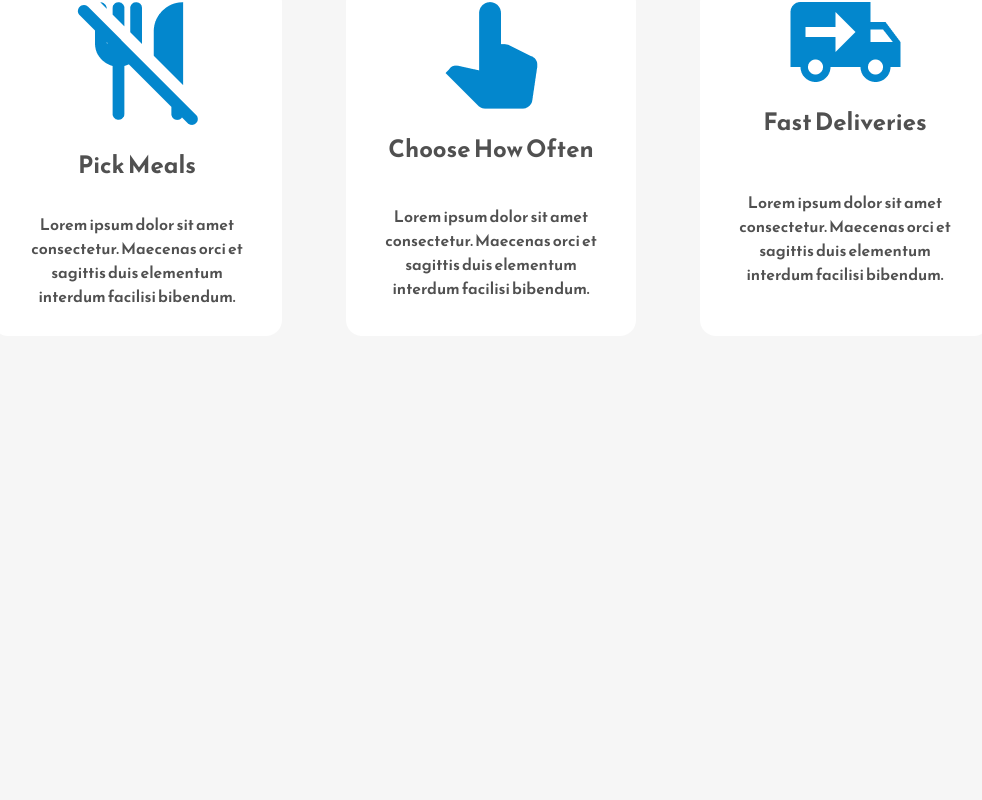
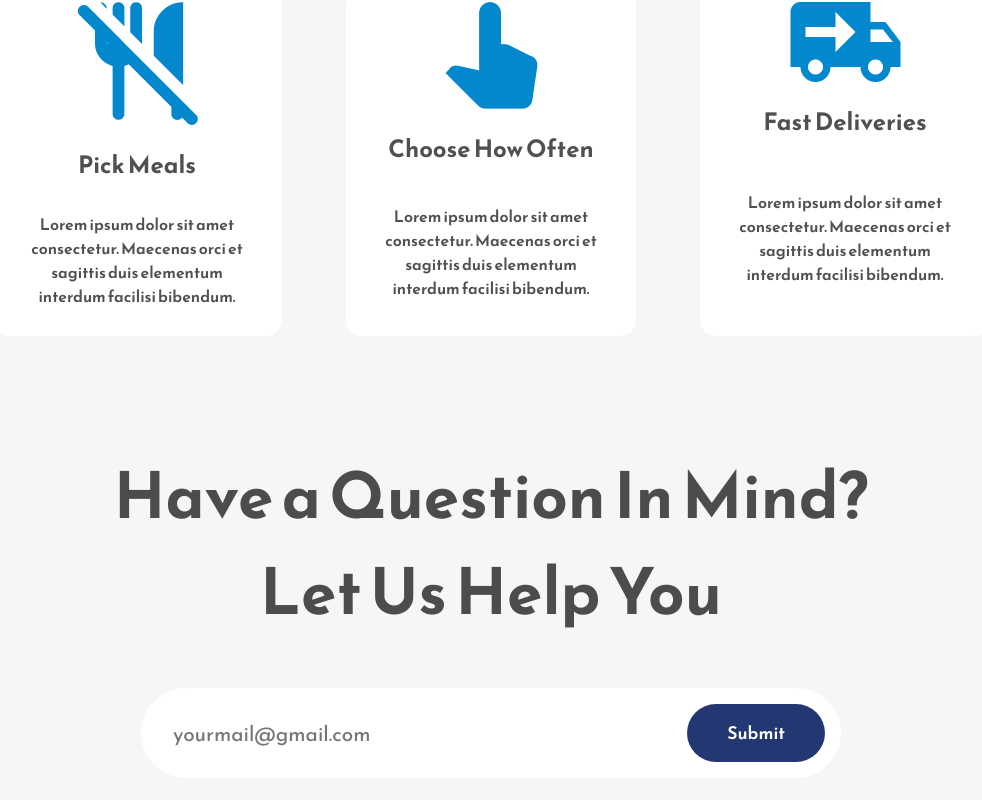
Before and after one commit to barbaroliveira/HomePage, a React (Create React App) app in the folder Homepage/: page / in a window 1280 px wide. Shown: the part 1381-2181 px from the top of the page, without its empty margins (149-1131 px from the left). Before the commit the page ends 1733 px from the top, so only its background shows below. Built offline with nearby package versions, Linux system fonts and the light colour scheme.

Commit message:
contact component

```diff
--- a/Homepage/src/App.js
+++ b/Homepage/src/App.js
@@ -1,12 +1,14 @@
 import './App.css';
 import Home from './Components/Home';
 import Work from './Components/Work';
+import Contact from './Components/Contact';
 
 function App() {
   return (
     <div className="App">
       <Home/>
       <Work/>
+      <Contact/>
     </div>
   );
 }
--- /dev/null
+++ b/Homepage/src/Components/Contact.js
@@ -0,0 +1,16 @@
+import React from 'react'
+
+const Contact = () => {
+  return (
+    <div className='contact-page-wrapper'>
+      <h1 className='primary-heading'>Have a Question In Mind?</h1>
+      <h1 className='primary-heading'>Let Us Help You</h1>
+      <div className='contact-form-container' >
+        <input type='text' placeholder='yourmail@gmail.com'/>
+        <button className='secondary-button' style={{background: '#233772'}}>Submit</button>
+      </div>
+    </div>
+  )
+}
+
+export default Contact
--- a/Homepage/src/Components/Navbar.js
+++ b/Homepage/src/Components/Navbar.js
@@ -50,7 +50,7 @@ const Navbar = () => {
             </button>
         </div>
             <div className="navbar-menu-container">
-                <HiOutlineBars3 onClick={() => setOpenMenu(true)}/>
+                <HiOutlineBars3 style={{color:'#FFFFFF'}} onClick={() => setOpenMenu(true)}/>
             </div>
         <Drawer open={openMenu} onClose={() => setOpenMenu(false)} anchor="right">
             <Box sx={{ width: 250 }}
```
